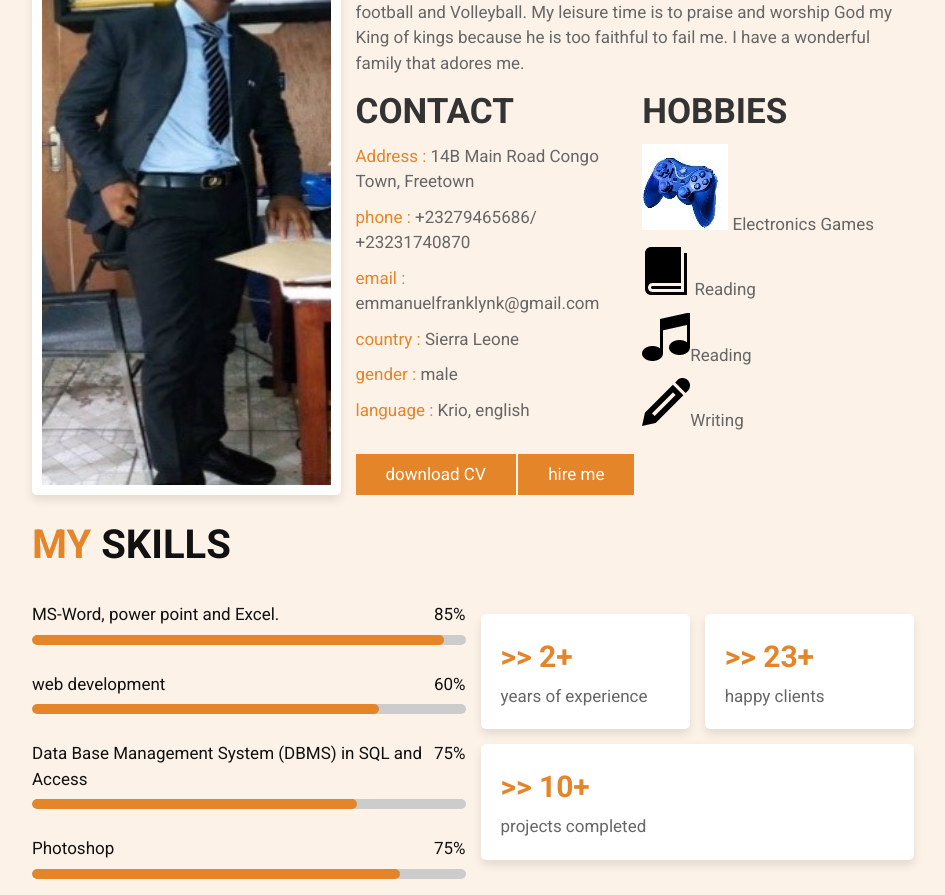
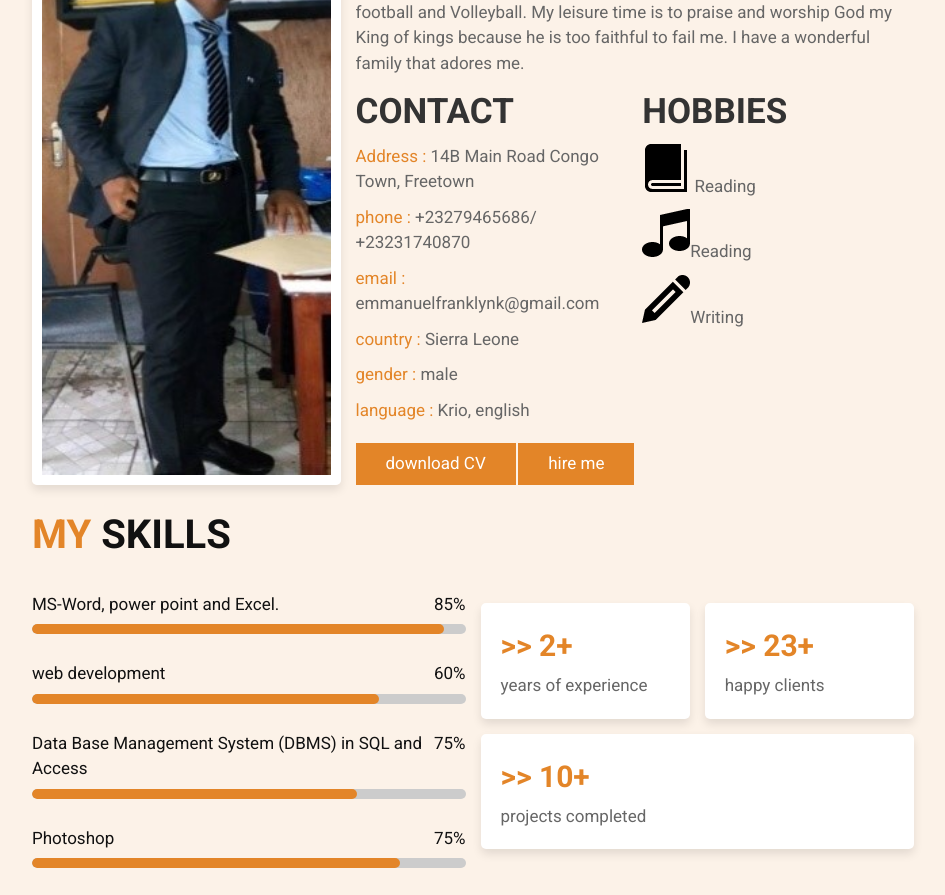
Before and after one commit to emmanuel-kobi/personalprofile, a plain HTML site: page index.html in a window 1280 px wide. Shown: the part 1040-1935 px from the top of the page, without its empty margins (317-1262 px from the left). Drawn offline with Linux system fonts and the light colour scheme; a script that the page names is missing.

Commit message:
Update index.html

```diff
--- a/index.html
+++ b/index.html
@@ -103,7 +103,7 @@ My leisure time is to praise and worship God my King of kings because he is too
                 <h3>HOBBIES</h3>
 
 
-                <p> <span><img src="images/g.jpg" alt=""></span> Electronics Games</p>
+               <!--  <p> <span><img src="images/g.jpg" alt=""></span> Electronics Games</p>-->
 
                 <p> <span><img src="images/f.png" alt=""> </span>Reading</p>
 
```
